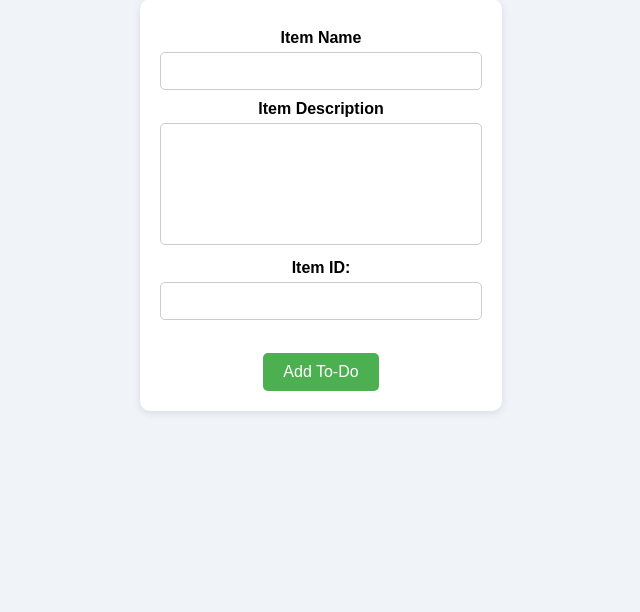
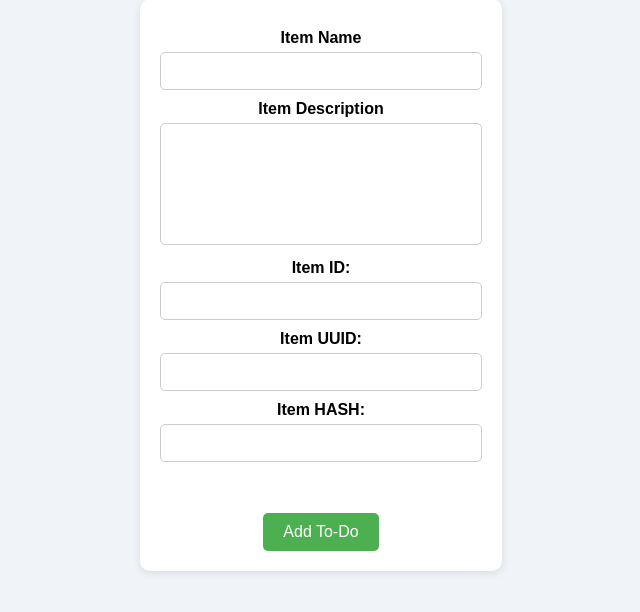
Before and after one commit to abhinav002k/flask-app, a Flask app: template flask3/templates/to_do.html in a window 1280 px wide. Shown: the part 117-729 px from the top of the page, without its empty margins (319-959 px from the left). Run offline with Flask 3, Linux system fonts and the light colour scheme; the template is opened without the code that fills it, so the values that code supplies are empty.

Commit message:
reset to item_id

```diff
--- a/flask3/app.py
+++ b/flask3/app.py
@@ -33,5 +33,17 @@ def form():
 def success():
     return render_template('success.html')
 
+
+@app.route("/submittodoitem", methods=['POST'])
+def submittodoitem():
+
+
+    item_name = request.form.get('itemName')
+    item_description = request.form.get('itemDescription')
+
+    collection.insert_one({'itemName': item_name, 'itemDescription': item_description})
+
+    return ("Todo item submitted successfully!")
+
 if __name__ == '__main__':
     app.run(debug=True)
--- a/flask3/templates/to_do.html
+++ b/flask3/templates/to_do.html
@@ -70,6 +70,12 @@
     <label for="item_id">Item ID:</label>
     <input type="text" id="item_id" name="item_id" required><br>
 
+    <label for="item_uuid">Item UUID:</label>
+    <input type="text" id="item_uuid" name="item_uuid" required><br>
+
+    <label for="item_hash">Item HASH:</label>
+    <input type="text" id="item_hash" name="item_hash" required><br><br>
+
     <br>
     <input type="submit" value="Add To-Do">
   </form>
```
